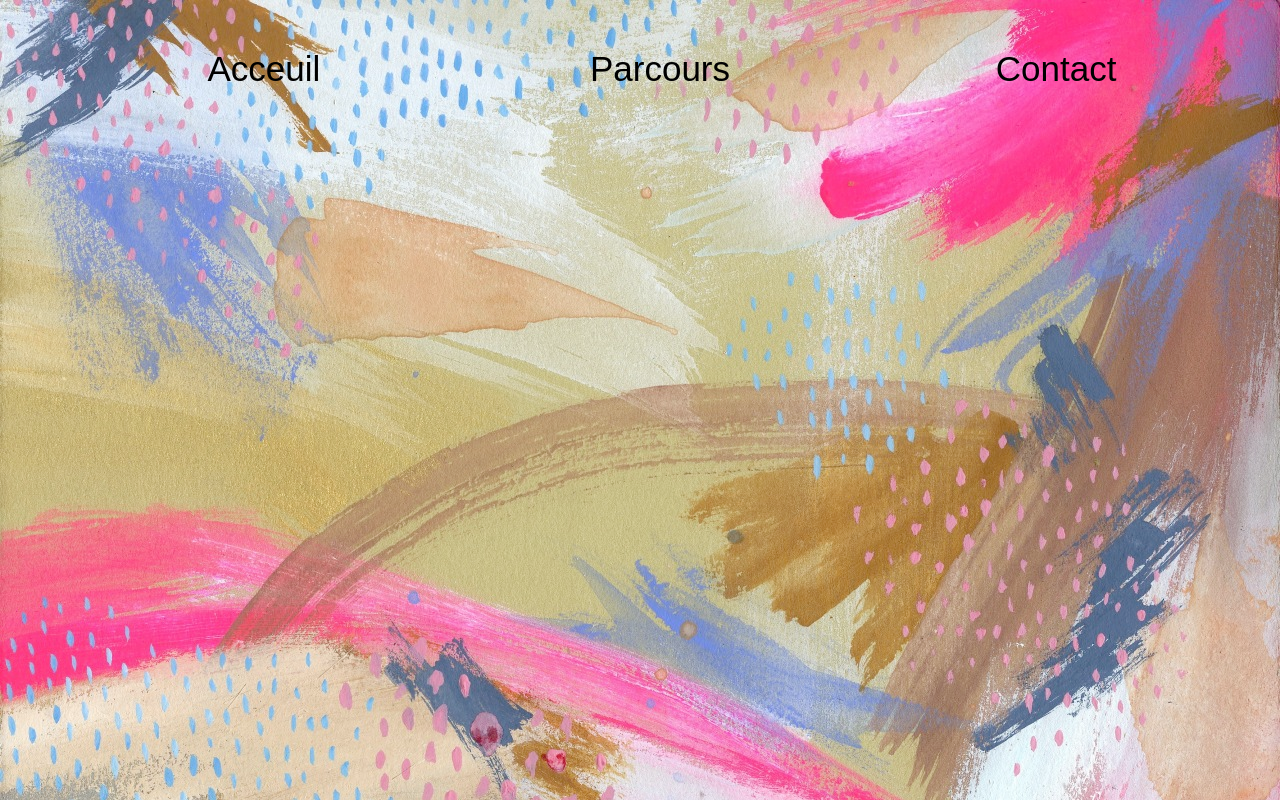
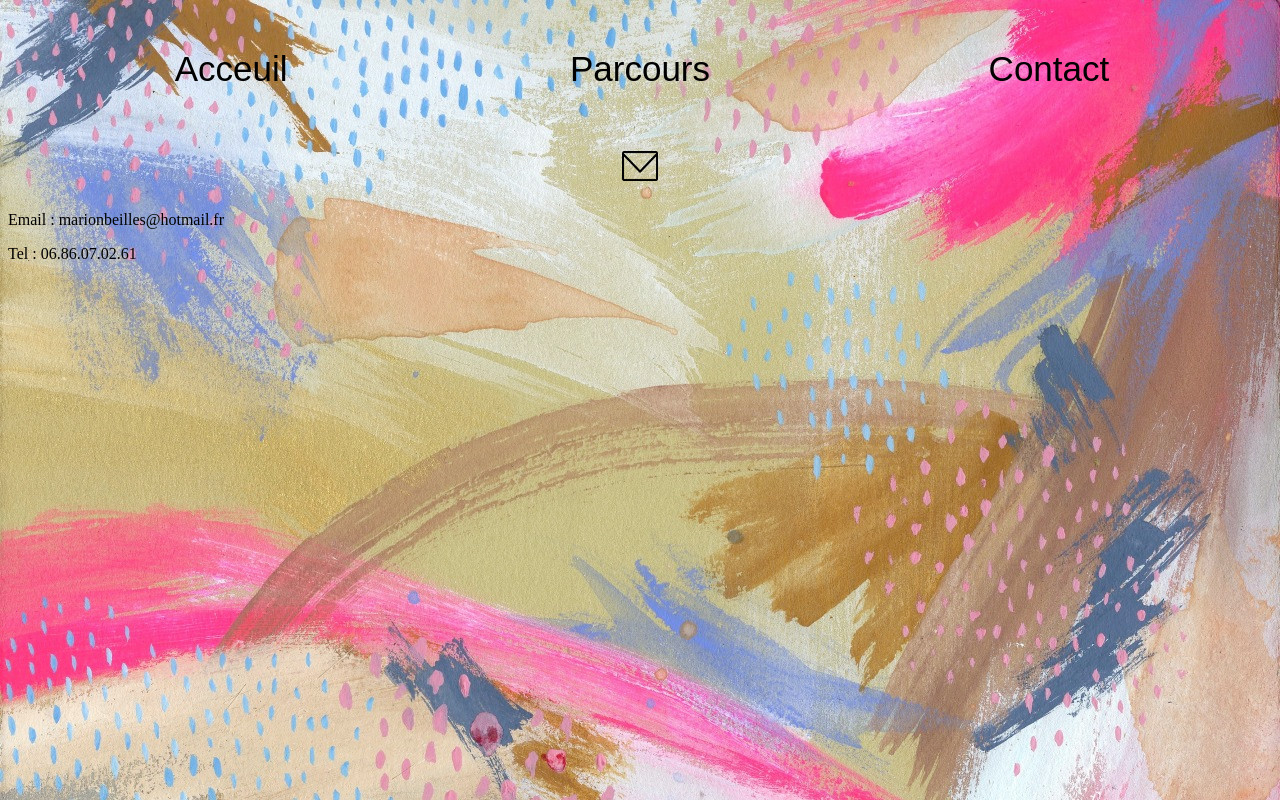
Before and after one commit to marionbeilles/test, a plain HTML site: page contact.html in a window 1280 px wide. Drawn offline with Linux system fonts and the light colour scheme.

Commit message:
sous-titre + contact

```diff
--- a/contact.html
+++ b/contact.html
@@ -9,14 +9,21 @@
 <header>
   <nav>
      <ul>
-         <li><a href="index.html"</a>Acceuil</li>
-         <li><a href="index.html"</a>Parcours</li>
-         <li><a href="index.html"</a>Contact</li>
+         <li><a href="index.html">Acceuil</a></li>
+         <li><a href="Parcours.html">Parcours</a></li>
+         <li><a href="Contact.html">Contact</a></li>
      </ul>
   </nav>
 </header>
 
+  <main>
 
+     <h1><img src="images/email.png" height="30" alt=""></h1>
+
+    <p> Email : marionbeilles@hotmail.fr </p>
+    <p> Tel : 06.86.07.02.61 </p>
+
+</main>
 </body>
 
 </html>
--- a/style.css
+++ b/style.css
@@ -28,8 +28,13 @@ ul {
     text-align: center;
     font-family: 'Quicksand', sans-serif;
     list-style-type: none;
+    padding: 0;
 }
 body {
     background-image: url(kaylanewell.jpg);
     background-size: cover;
 }
+
+p {
+
+}
```
Also changed, not shown: index.html (+1 -1 lines), parcours.html (+13 -14 lines), images/email.png (added), images/parcours.png (added), images/parcours2.png (added).
